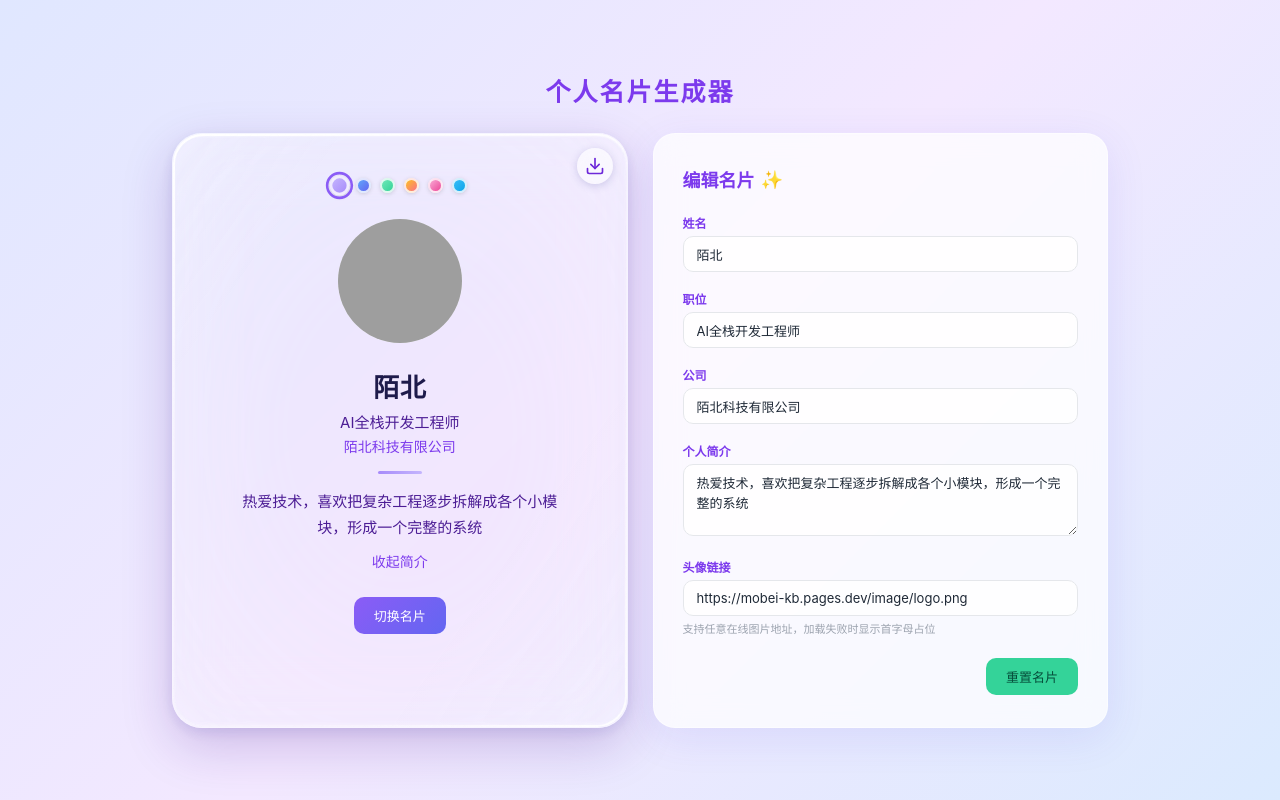
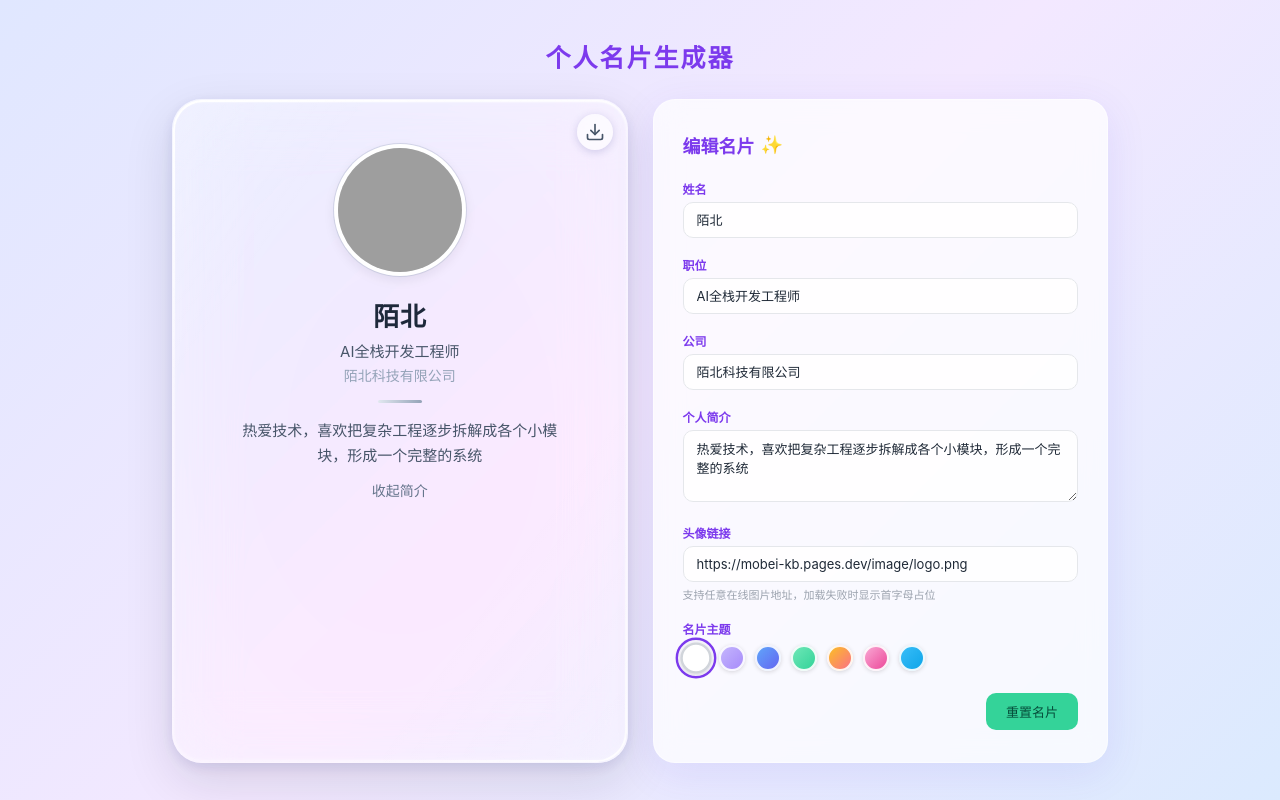
Before and after one commit to mobei-front/personal-business-card-generator, a Vue app: page / in a window 1280 px wide. Built offline with nearby package versions, Linux system fonts and the light colour scheme; grey boxes are pictures that could not be loaded.

Commit message:
feat: 将主题选择移至表单并新增经典白主题
新增经典白主题，将主题选择功能从预览组件迁移至表单组件，优化主题切换交互逻辑，移除预览中冗余的主题切换按钮。

```diff
--- a/src/App.vue
+++ b/src/App.vue
@@ -13,7 +13,6 @@ const {
   bioTypeKey,
   initials,
   selectTheme,
-  nextTheme,
   reset,
   toggleBio,
   triggerBioType,
@@ -30,20 +29,24 @@ const {
       <!-- 左侧：名片预览 -->
       <CardPreview
         :form="form"
-        :themes="themes"
         :theme="theme"
         :avatar-ok="avatarOk"
         :bio-expanded="bioExpanded"
         :bio-type-key="bioTypeKey"
         :initials="initials"
-        @select-theme="selectTheme"
-        @next-theme="nextTheme"
         @toggle-bio="toggleBio"
         @avatar-error="onAvatarError"
       />
 
       <!-- 右侧：编辑表单 -->
-      <CardForm v-model:form="form" @bio-blur="triggerBioType" @reset="reset" />
+      <CardForm
+        v-model:form="form"
+        :themes="themes"
+        :theme="theme"
+        @bio-blur="triggerBioType"
+        @reset="reset"
+        @select-theme="selectTheme"
+      />
     </div>
   </div>
 </template>
--- a/src/components/CardForm.vue
+++ b/src/components/CardForm.vue
@@ -7,7 +7,18 @@ const form = defineModel('form', {
   required: true
 })
 
-defineEmits(['bio-blur', 'reset'])
+defineProps({
+  themes: {
+    type: Array,
+    required: true
+  },
+  theme: {
+    type: Object,
+    required: true
+  }
+})
+
+defineEmits(['bio-blur', 'reset', 'select-theme'])
 </script>
 
 <template>
@@ -33,6 +44,25 @@ defineEmits(['bio-blur', 'reset'])
         hint="支持任意在线图片地址，加载失败时显示首字母占位"
       />
 
+      <!-- 名片主题选择 -->
+      <div class="theme-field">
+        <label class="theme-label">名片主题</label>
+        <div class="theme-dots" role="tablist" aria-label="名片主题">
+          <button
+            v-for="t in themes"
+            :key="t.id"
+            class="theme-dot"
+            :class="{ active: theme.id === t.id, 'is-white': t.id === 'classic' }"
+            :style="{ background: t.dot }"
+            :title="t.name"
+            :aria-label="t.name"
+            role="tab"
+            :aria-selected="theme.id === t.id"
+            @click="$emit('select-theme', t)"
+          ></button>
+        </div>
+      </div>
+
       <div class="form-actions">
         <button class="btn btn-green" @click="$emit('reset')">重置名片</button>
       </div>
@@ -55,6 +85,50 @@ defineEmits(['bio-blur', 'reset'])
   gap: 6px;
 }
 
+/* 主题选择 */
+.theme-field {
+  margin-bottom: 18px;
+}
+
+.theme-label {
+  display: block;
+  font-size: 12px;
+  font-weight: 600;
+  color: var(--primary);
+  margin-bottom: 8px;
+}
+
+.theme-dots {
+  display: flex;
+  gap: 10px;
+  flex-wrap: wrap;
+}
+
+.theme-dot {
+  width: 26px;
+  height: 26px;
+  border-radius: 50%;
+  cursor: pointer;
+  border: 2px solid rgba(255, 255, 255, 0.9);
+  box-shadow: 0 1px 4px rgba(0, 0, 0, 0.15);
+  transition: transform 0.18s ease;
+  padding: 0;
+}
+
+.theme-dot:hover {
+  transform: scale(1.15);
+}
+
+.theme-dot.is-white {
+  border-color: #d1d5db;
+}
+
+.theme-dot.active {
+  transform: scale(1.2);
+  outline: 2px solid var(--primary);
+  outline-offset: 2px;
+}
+
 .form-actions {
   margin-top: 22px;
   display: flex;
--- a/src/components/CardPreview.vue
+++ b/src/components/CardPreview.vue
@@ -6,10 +6,6 @@ import { toPng } from 'html-to-image'
 const props = defineProps({
   form: {
     type: Object,
-    required: true
-  },
-  themes: {
-    type: Array,
     required: true
   },
   theme: {
@@ -34,7 +30,7 @@ const props = defineProps({
   }
 })
 
-defineEmits(['select-theme', 'next-theme', 'toggle-bio', 'avatar-error'])
+defineEmits(['toggle-bio', 'avatar-error'])
 
 // 简介打字机效果
 const typedBio = ref('')
@@ -216,21 +212,6 @@ async function exportImage() {
       </svg>
     </button>
 
-    <!-- 主题切换圆点 -->
-    <div class="theme-dots" role="tablist" aria-label="名片主题">
-      <button
-        v-for="t in themes"
-        :key="t.id"
-        class="theme-dot"
-        :class="{ active: theme.id === t.id }"
-        :style="{ background: t.dot }"
-        :title="t.name"
-        role="tab"
-        :aria-selected="theme.id === t.id"
-        @click="$emit('select-theme', t)"
-      ></button>
-    </div>
-
     <!-- 头像 -->
     <div class="avatar-wrap">
       <img
@@ -262,11 +243,6 @@ async function exportImage() {
     <button v-if="form.bio" class="toggle-bio" @click="$emit('toggle-bio')">
       {{ bioExpanded ? '收起简介' : '展开简介' }}
     </button>
-
-    <!-- 操作按钮 -->
-    <div class="actions">
-      <button class="btn btn-blue" @click="$emit('next-theme')">切换名片</button>
-    </div>
   </section>
 </template>
 
@@ -379,34 +355,6 @@ async function exportImage() {
   z-index: 3;
 }
 
-/* 主题切换圆点 */
-.theme-dots {
-  display: flex;
-  gap: 9px;
-  margin-bottom: 22px;
-}
-
-.theme-dot {
-  width: 15px;
-  height: 15px;
-  border-radius: 50%;
-  cursor: pointer;
-  border: 2px solid rgba(255, 255, 255, 0.8);
-  box-shadow: 0 1px 4px rgba(0, 0, 0, 0.15);
-  transition: transform 0.18s ease;
-  padding: 0;
-}
-
-.theme-dot:hover {
-  transform: scale(1.15);
-}
-
-.theme-dot.active {
-  transform: scale(1.3);
-  outline: 2px solid var(--theme-accent);
-  outline-offset: 1px;
-}
-
 /* 头像 */
 .avatar-wrap {
   width: 132px;
@@ -414,6 +362,7 @@ async function exportImage() {
   border-radius: 50%;
   padding: 4px;
   margin-bottom: 20px;
+  background: var(--theme-avatar-grad);
   transition: background 0.4s ease;
 }
 
@@ -497,18 +446,6 @@ async function exportImage() {
   text-decoration: underline;
 }
 
-/* 按钮区 */
-.actions {
-  margin-top: 26px;
-  display: flex;
-  gap: 13px;
-}
-
-.card-preview .btn {
-  background: var(--theme-btn-bg);
-  color: var(--theme-btn-text);
-}
-
 /* 右上角导出图标 */
 .card-preview .export-icon {
   position: absolute;
@@ -552,6 +489,30 @@ async function exportImage() {
 
 /* ========== 主题配色系统 ========== */
 /* 每个主题定义完整的色彩变量，覆盖卡片所有彩色元素 */
+
+/* 经典白（默认）：磨砂玻璃透明背景 + 蓝灰点缀，极简高级风 */
+.theme-classic {
+  --theme-accent: #64748b;
+  --theme-avatar-grad: #ffffff;
+  --theme-divider-grad: linear-gradient(90deg, #e2e8f0, #94a3b8);
+  --theme-fallback-grad: linear-gradient(135deg, #f1f5f9, #cbd5e1);
+  --theme-text-main: #1e293b;
+  --theme-text-sub: #475569;
+  --theme-text-weak: #94a3b8;
+  --theme-link: #64748b;
+  --theme-card-bg: rgba(255, 255, 255, 0.22);
+  --theme-card-bg-solid: #f5f3ff;
+  --theme-btn-bg: linear-gradient(135deg, #94a3b8, #475569);
+  --theme-btn-text: #ffffff;
+  --theme-export-color: #475569;
+  --theme-export-hover: #1e293b;
+  --theme-shadow: rgba(15, 23, 42, 0.12);
+}
+
+/* 经典白头像框：纯白底 + 细微阴影描边，在磨砂玻璃上有立体感 */
+.theme-classic .avatar-wrap {
+  box-shadow: 0 0 0 1px rgba(148, 163, 184, 0.3), 0 4px 12px rgba(15, 23, 42, 0.08);
+}
 
 /* 紫罗兰 */
 .theme-violet {
@@ -668,6 +629,7 @@ async function exportImage() {
 }
 
 /* 卡片背景色调：用主题色半透明叠加在磨砂白之上 */
+.card-preview.theme-classic,
 .card-preview.theme-violet,
 .card-preview.theme-twilight,
 .card-preview.theme-mint,
--- a/src/data/themes.js
+++ b/src/data/themes.js
@@ -1,5 +1,6 @@
 // 名片主题配置：新增主题只需在此数组中追加一项
 export const themes = [
+  { id: 'classic',  name: '经典白', dot: '#ffffff' },
   { id: 'violet',   name: '紫罗兰', dot: 'linear-gradient(135deg,#c4b5fd,#a78bfa)' },
   { id: 'twilight', name: '暮光蓝', dot: 'linear-gradient(135deg,#60a5fa,#6366f1)' },
   { id: 'mint',     name: '晨曦绿', dot: 'linear-gradient(135deg,#6ee7b7,#34d399)' },
```
Also changed, not shown: src/composables/useCard.js (line endings or trailing spaces).
